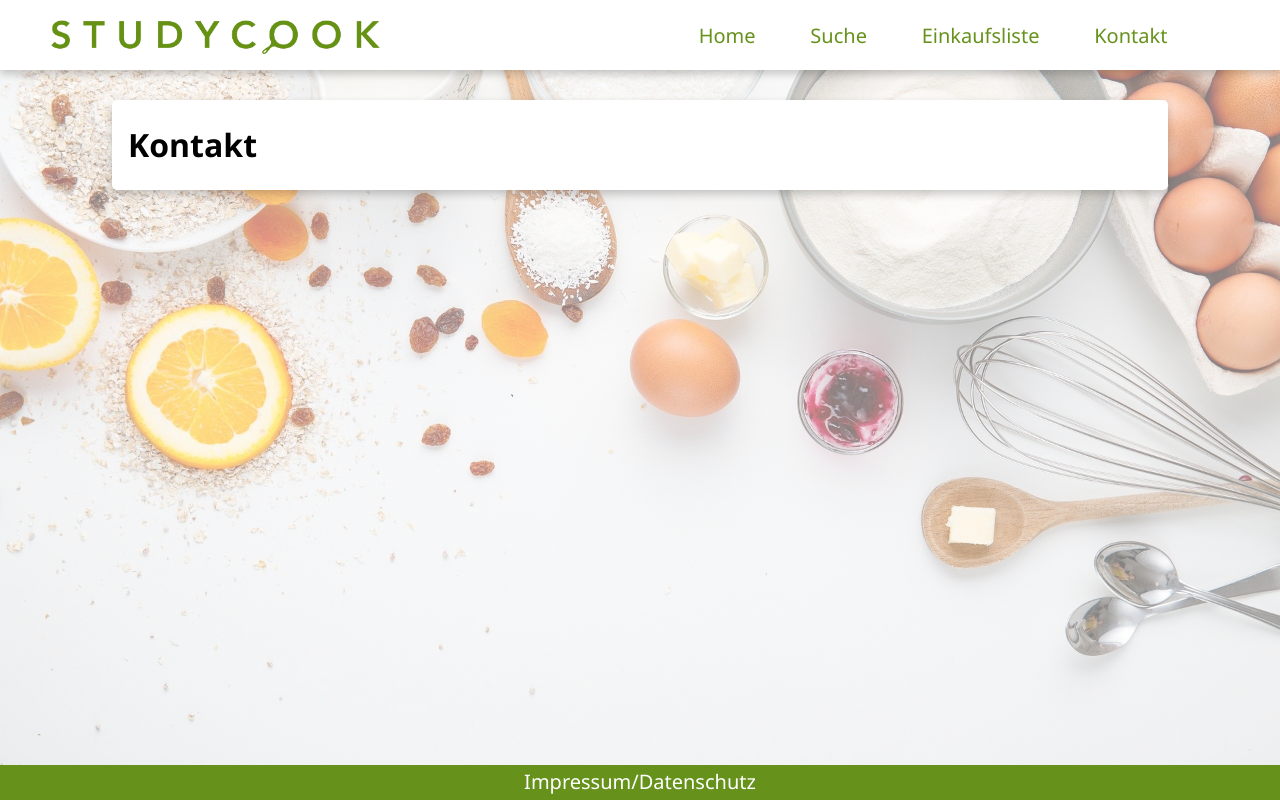
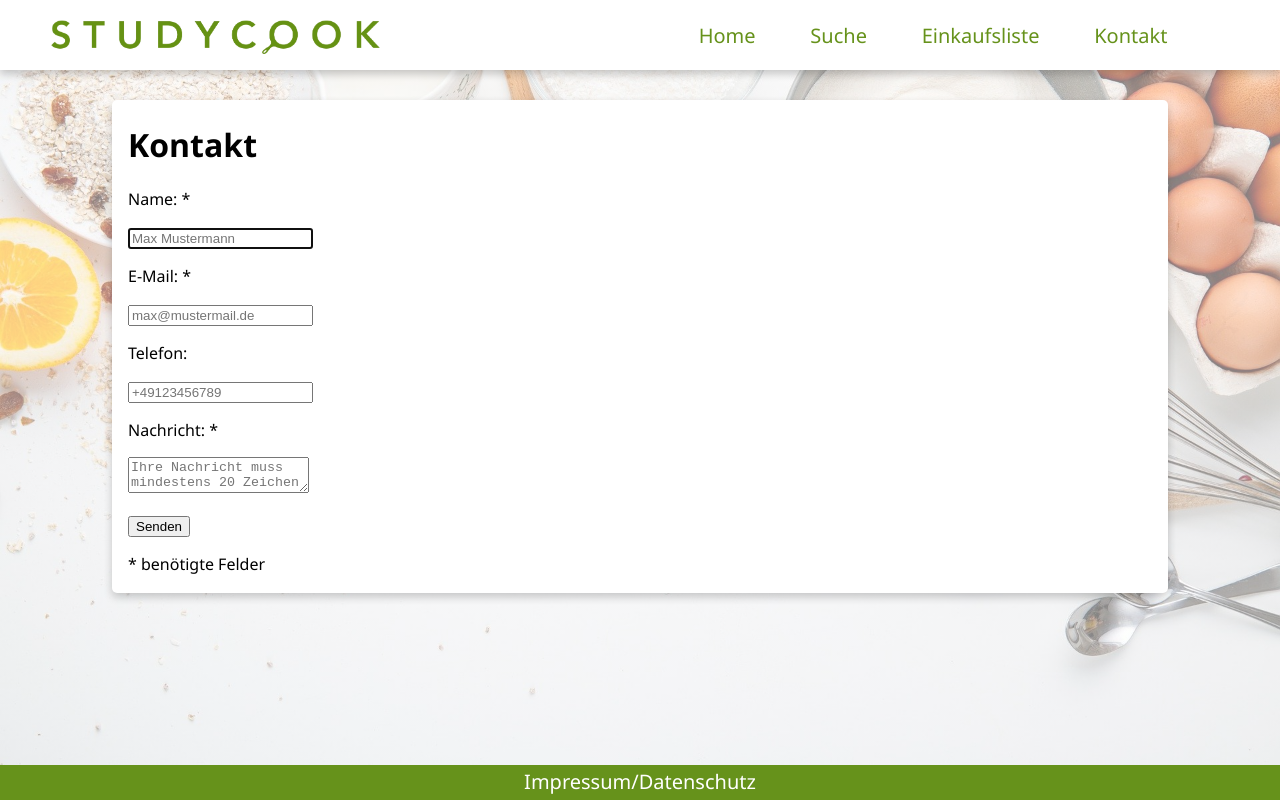
Before and after one commit to MichaelBehringer/Stud-Cook, a React (Create React App) app: page /#/shoppingList in a window 1280 px wide. Both pictures are taken after a click on the element "Kontakt". Built offline with nearby package versions, Linux system fonts and the light colour scheme.

Commit message:
Update Contact.js

```diff
--- a/src/Views/Contact.js
+++ b/src/Views/Contact.js
@@ -5,7 +5,29 @@ function Contact() {
     <div>
       <div className="card cardMain">
         <h1>Kontakt</h1>
-
+        <div id="contact-form" class="clearfix">
+        <form method="post" action="process.php">
+        <p>
+        <label for="name">Name: <span class="required">*</span></label>
+        <p><input type="text" id="name" name="name" value="" placeholder="Max Mustermann" required="required" autofocus="autofocus" /></p>
+        </p>
+        <p>
+        <label for="email">E-Mail: <span class="required">*</span></label>
+        <p><input type="email" id="email" name="email" value="" placeholder="max@mustermail.de" required="required" /></p>
+        </p>
+        <p>
+              <label for="telefon">Telefon: </label>
+        <p><input type="tel" id="telefon" name="telefon" value="" placeholder="+49123456789"/> </p>
+        </p>
+        <p>
+        <label for="message">Nachricht: <span class="required">*</span></label>
+        <p><textarea id="message" name="message" placeholder="Ihre Nachricht muss mindestens 20 Zeichen enthalten" required="required" data-minlength="20"></textarea></p>
+        </p>
+        <span id="loading"></span>
+        <input type="submit" value="Senden" id="submit-button" />
+        <p id="req-field-desc"><span class="required">*</span> benötigte Felder</p>
+        </form>
+        </div>
       </div>
     </div>
   );
```
